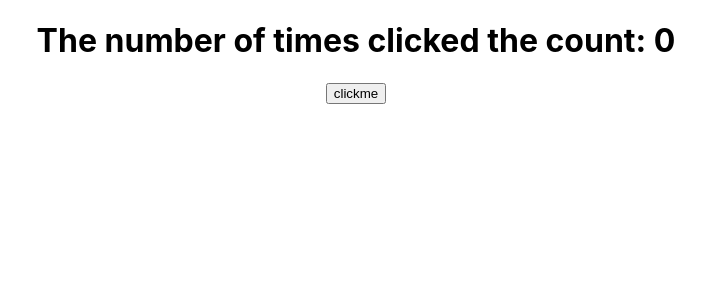
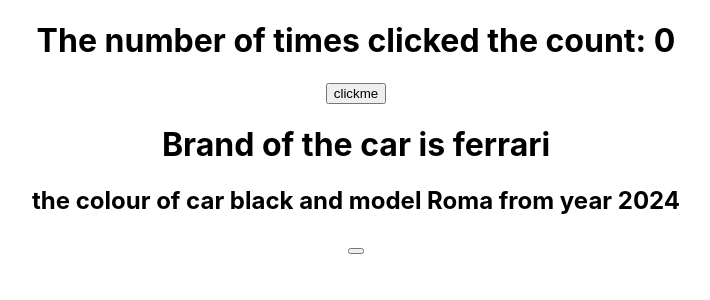
Before and after one commit to NavaneethaMella/react-dev, a React (Create React App) app: page / in a window 1280 px wide. Shown: the top 300 px of the page, without its empty margins (284-994 px from the left). Built offline with nearby package versions, Linux system fonts and the light colour scheme.

Commit message:
useState hook example

```diff
--- a/src/App.js
+++ b/src/App.js
@@ -1,10 +1,12 @@
 
 import './App.css';
 import Statehook from './Statehook';
+import UseState from './UseState';
 function App() {
   return (
     <div className="App">
       <Statehook></Statehook>
+      <UseState></UseState>
     </div>
   );
 }
--- /dev/null
+++ b/src/UseState.js
@@ -0,0 +1,23 @@
+
+import {useState} from "react";
+function  UseState(){
+    const [car , setCar] =useState({
+    brand:"ferrari",
+    model:"Roma",
+    year:"2024",
+    color:"black"
+    })
+const changeColor = ()=>{
+    setCar((prev) =>{
+        return{...prev , color:"purpule"}
+} )
+}
+  return(
+    <div>
+    <h1>Brand of the car is {car.brand}</h1>
+    <h2>the colour of car {car.color} and model {car.model} from year {car.year}</h2>
+    <button onClick={changeColor}></button>
+     </div>
+    )
+}
+export default UseState;
```
